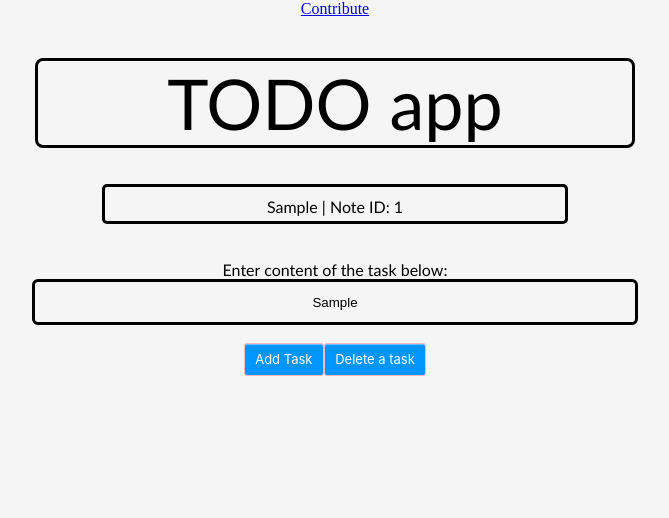
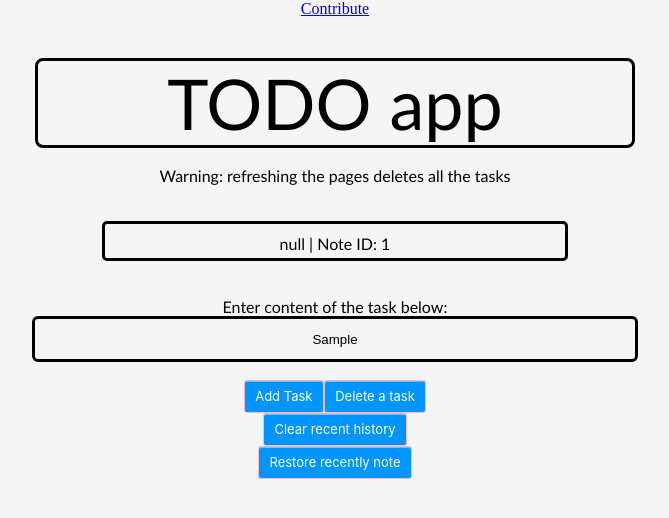
Before and after one commit to SenhasD/tasks, a plain HTML site: page source/index.html in a window 1280 px wide. Both pictures are taken after typing "Sample" into the empty fields and a click on the button "Add Task". Shown: the whole page, without its empty margins (305-974 px from the left). Drawn offline with Linux system fonts and the light colour scheme.

Commit message:
New features and some bug fixes

```diff
--- a/source/app.js
+++ b/source/app.js
@@ -1,13 +1,21 @@
 let noteRef = 1;
+if (localStorage.getItem("Tasks") !== null) {
+    console.log("Recently used tasks:");
+    console.log(localStorage.getItem("Tasks"));
+    console.log(localStorage.getItem("ID"));
+} else {
+    console.log("No recent data found");
+};
 
 function fetch() {
     let newTask = document.getElementById("data").value;
-    localStorage.setItem("Tasks", newTask);
     let data = localStorage.getItem("Tasks");
     document.getElementById('default').textContent = "";
     let container = document.querySelector(".update");
     let AppendNote = document.createElement('p');
     let noteID = noteRef++;
+    localStorage.setItem("Tasks", newTask);
+    localStorage.setItem("ID", noteID);
     AppendNote.id = noteID;
     AppendNote.textContent = data + " | Note ID: " + noteID;
     container.appendChild(AppendNote);
@@ -22,3 +30,21 @@ function delNote() {
         alert("Note does not exist")
     };
 };
+
+function deleteRecent() {
+    localStorage.clear();
+    console.log("Local browser storage cleared");
+};
+
+function restoreTask() {
+    let container = document.querySelector(".update");
+    let AppendNote = document.createElement('p');
+    let data = localStorage.getItem("Tasks");
+    let noteID = localStorage.getItem("ID");
+    if (data !== null) {
+        AppendNote.textContent = data + " | Note ID: " + noteID;
+        container.appendChild(AppendNote);
+    } else {
+        alert("No recent note found");
+    };
+};
--- a/source/index.html
+++ b/source/index.html
@@ -9,13 +9,15 @@
         <nav>
             <a href="https://github.com/SenhasD/tasks/tree/v0.1">Contribute</a>
         </nav>
-    <div class="container"><p class="header">TODO app</p></div>
+    <div class="container"><p class="header">TODO app</p><br /><p>Warning: refreshing the pages deletes all the tasks</p></div>
         <br />
         <br />
     <div class="update"><p id="default">No tasks still</p></div><br /><br />
     <p>Enter content of the task below: </p>
-    <div class="textarea"><input type="text" id="data"><br><br /></div>
+    <div class="textarea"><input type="text" id="data" required><br><br /></div>
     <button class="button" onclick="fetch()">Add Task</button><button class="button" onclick="delNote();">Delete a task</button>
+    <center><button  class="button" onclick="deleteRecent();">Clear recent history</button></center>
+    <center><button class="button" onclick="restoreTask()">Restore recently note</button></center>
     </body>
 
 </html>
```
